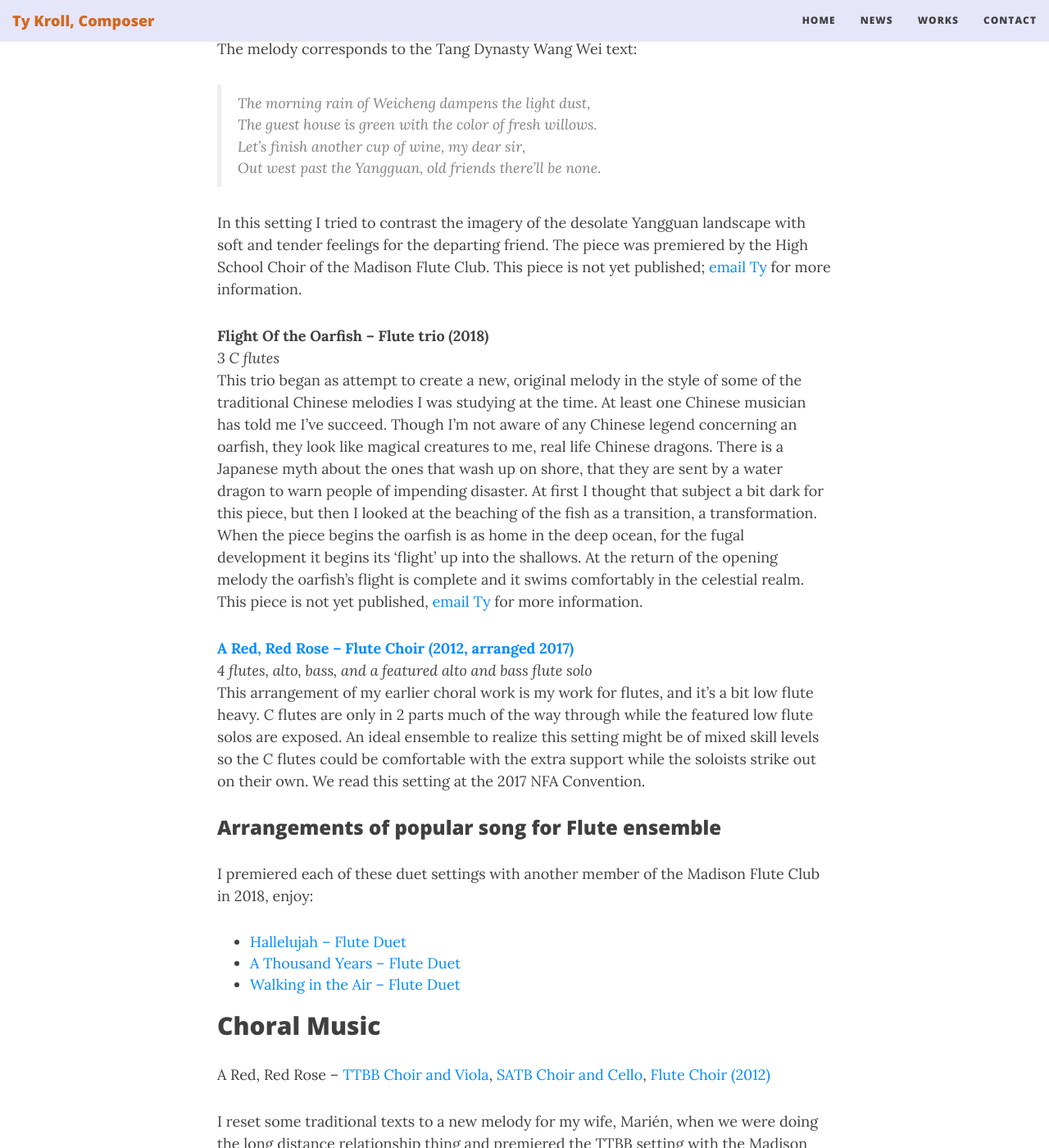
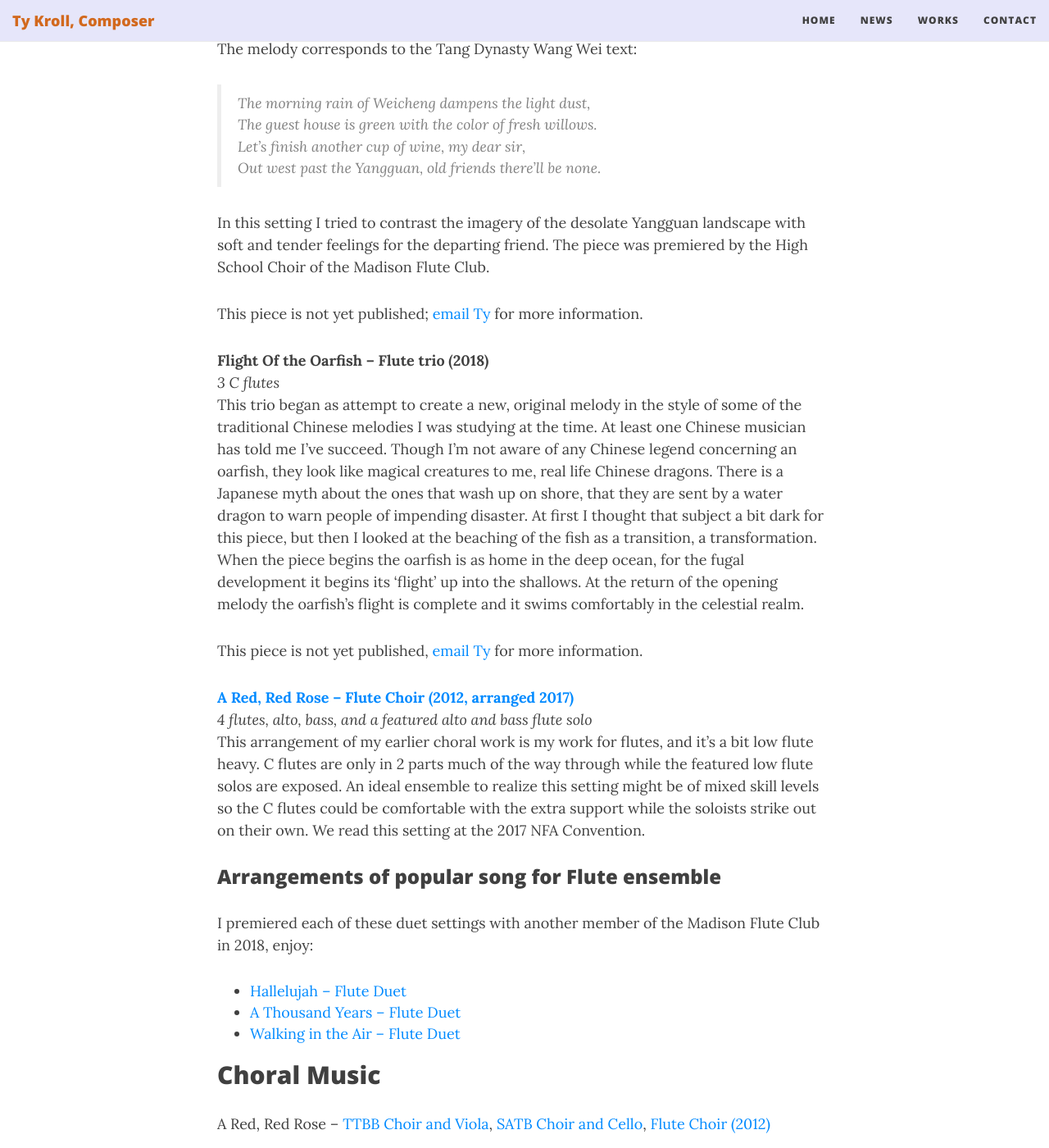
Before and after one commit to ctrueden/tykroll.com, a Jekyll site: the page built from works.md, in a window 1280 px wide and 1400 px high, scrolled down 509 px. Shown: the whole window at 82% size. Built offline with Jekyll 4.4.1, drawn with Linux system fonts in a browser that asks for light colours; nearby versions of some CDN libraries; some of the changed text lies outside the part shown.

Commit message:
A few more tweaks to the Works formatting

```diff
--- a/works.md
+++ b/works.md
@@ -17,12 +17,15 @@ __Farewell at Yangguan Pass – Flute Choir (2018)__
 > <br>Let's finish another cup of wine, my dear sir,
 > <br>Out west past the Yangguan, old friends there'll be none.
 
-In this setting I tried to contrast the imagery of the desolate Yangguan landscape with soft and tender feelings for the departing friend. The piece was premiered by the High School Choir of the Madison Flute Club. This piece is not yet published; [email Ty](mailto:tmkroll@hotmail.com) for more information.
+In this setting I tried to contrast the imagery of the desolate Yangguan landscape with soft and tender feelings for the departing friend. The piece was premiered by the High School Choir of the Madison Flute Club.
+
+This piece is not yet published; [email Ty](mailto:tmkroll@hotmail.com) for more information.
 
 __Flight Of the Oarfish – Flute trio (2018)__
 <br>_3 C flutes_
 <br>This trio began as attempt to create a new, original melody in the style of some of the traditional Chinese melodies I was studying at the time. At least one Chinese musician has told me I’ve succeed. Though I’m not aware of any Chinese legend concerning an oarfish, they look like magical creatures to me, real life Chinese dragons. There is a Japanese myth about the ones that wash up on shore, that they are sent by a water dragon to warn people of impending disaster. At first I thought that subject a bit dark for this piece, but then I looked at the beaching of the fish as a transition, a transformation. When the piece begins the oarfish is as home in the deep ocean, for the fugal development it begins its ‘flight’   up into the shallows. At the return of the opening melody the oarfish’s flight is complete and it swims comfortably in the celestial realm.
-<br>This piece is not yet published, [email Ty](mailto:tmkroll@hotmail.com) for more information.
+
+This piece is not yet published, [email Ty](mailto:tmkroll@hotmail.com) for more information.
 
 __[A Red, Red Rose – Flute Choir (2012, arranged 2017)](https://www.musicnotes.com/sheetmusic/mtd.asp?ppn=MN0176578)__
 <br>_4 flutes, alto, bass, and a featured alto and bass flute solo_
@@ -46,7 +49,7 @@ I reset some traditional texts to a new melody for my wife, Marién, when we wer
 
 __[Saint James Infirmary Blues – TTBB Choir, A Cappella (2010)](https://www.musicnotes.com/sheetmusic/mtd.asp?ppn=MN0093134)__
 
-I set this standard for the UW Men’s Choir. For the premiere we doubled the bass line on a string bass and that performance was captured on youtube. https://www.youtube.com/watch?v=YkBfnew_MBM
+I set this standard for the UW Men’s Choir. For the premiere we doubled the bass line on a string bass and that performance was [captured on YouTube](https://www.youtube.com/watch?v=YkBfnew_MBM).
 
 __[Saint Louis Blues – SATB Divisi, A Cappella (2015)](https://www.musicnotes.com/sheetmusic/mtd.asp?ppn=MN0156078)__
 
```
